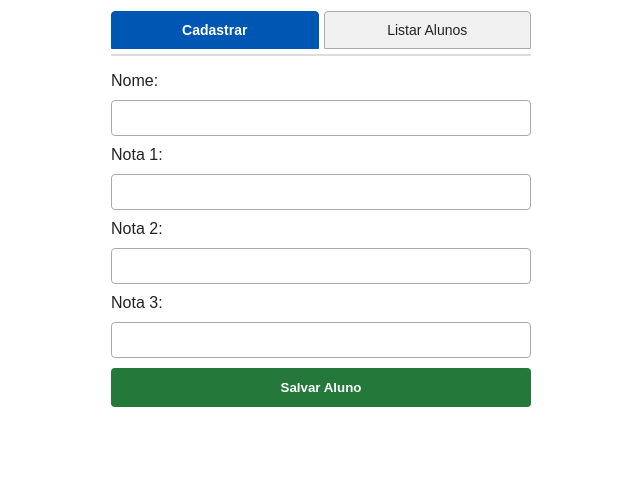
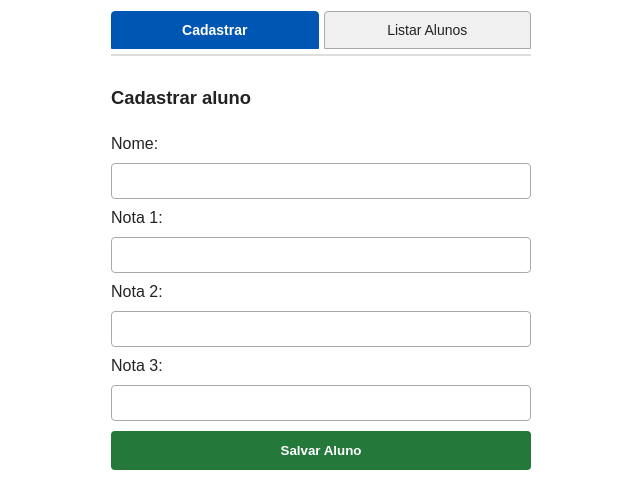
Before and after one commit to magnnwsb2/poo, a website built with Vite: page index.html in a window 1280 px wide. Shown: the part 56-549 px from the top of the page, without its empty margins (319-959 px from the left). Built offline with nearby package versions, Linux system fonts and the light colour scheme.

Commit message:
Permitir editar nome e notas dos alunos cadastrados

```diff
--- a/index.html
+++ b/index.html
@@ -20,6 +20,7 @@
     </nav>
     <section id="tab-cadastrar" class="tab-content active">
       <form id="form-aluno">
+        <h2 id="titulo-form">Cadastrar aluno</h2>
         <label for="nome">Nome:</label>
         <input id="nome" type="text" maxlength="100" required>
         <label for="n1">Nota 1:</label>
@@ -28,7 +29,8 @@
         <input id="n2" type="number" min="0" max="10" step="any" required>
         <label for="n3">Nota 3:</label>
         <input id="n3" type="number" min="0" max="10" step="any" required>
-        <button type="submit" class="btn-salvar">Salvar Aluno</button>
+        <button type="submit" class="btn-salvar" id="btn-salvar">Salvar Aluno</button>
+        <button type="button" class="btn-cancelar" id="btn-cancelar" hidden>Cancelar edição</button>
         <p id="mensagem" role="status" aria-live="polite"></p>
       </form>
     </section>
```
